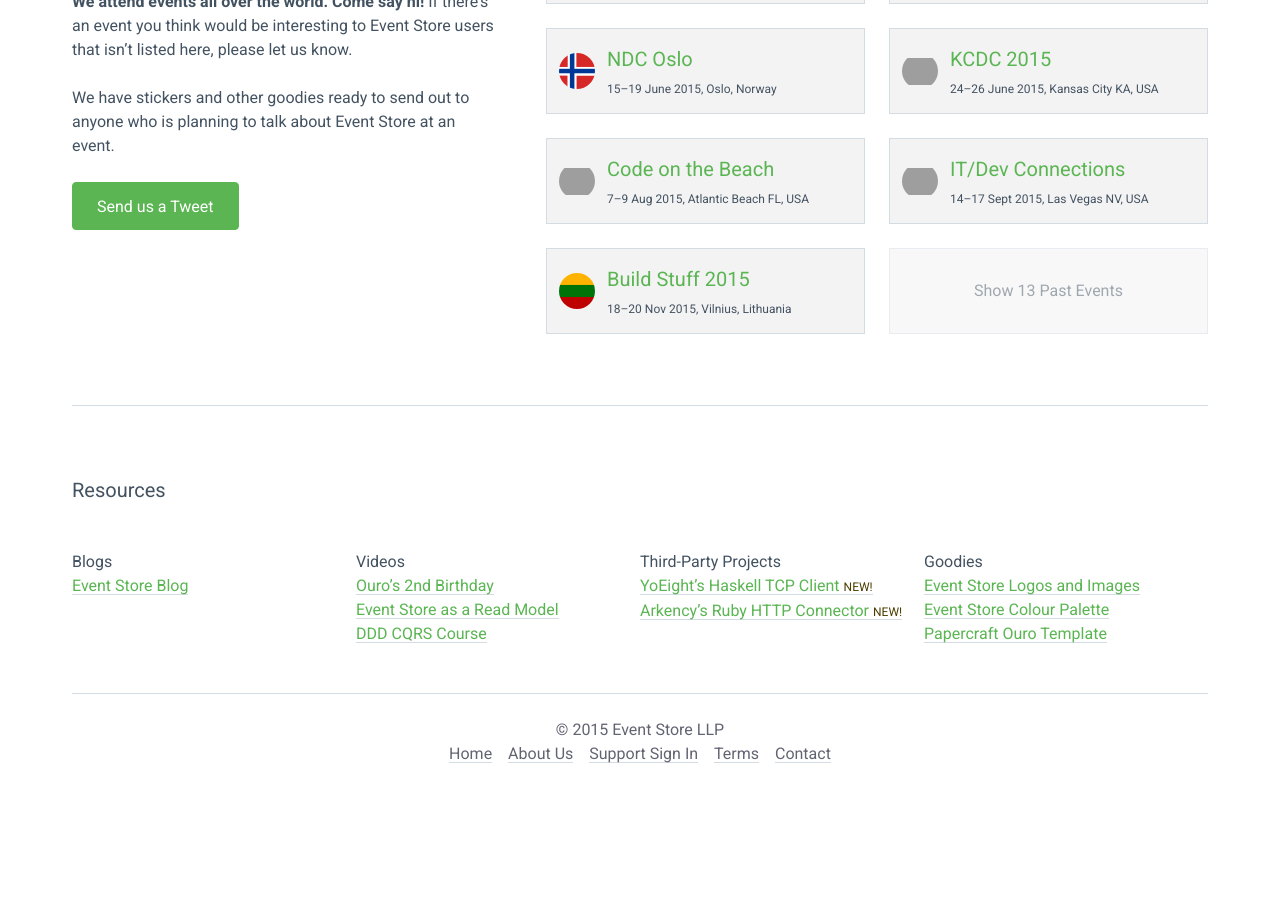
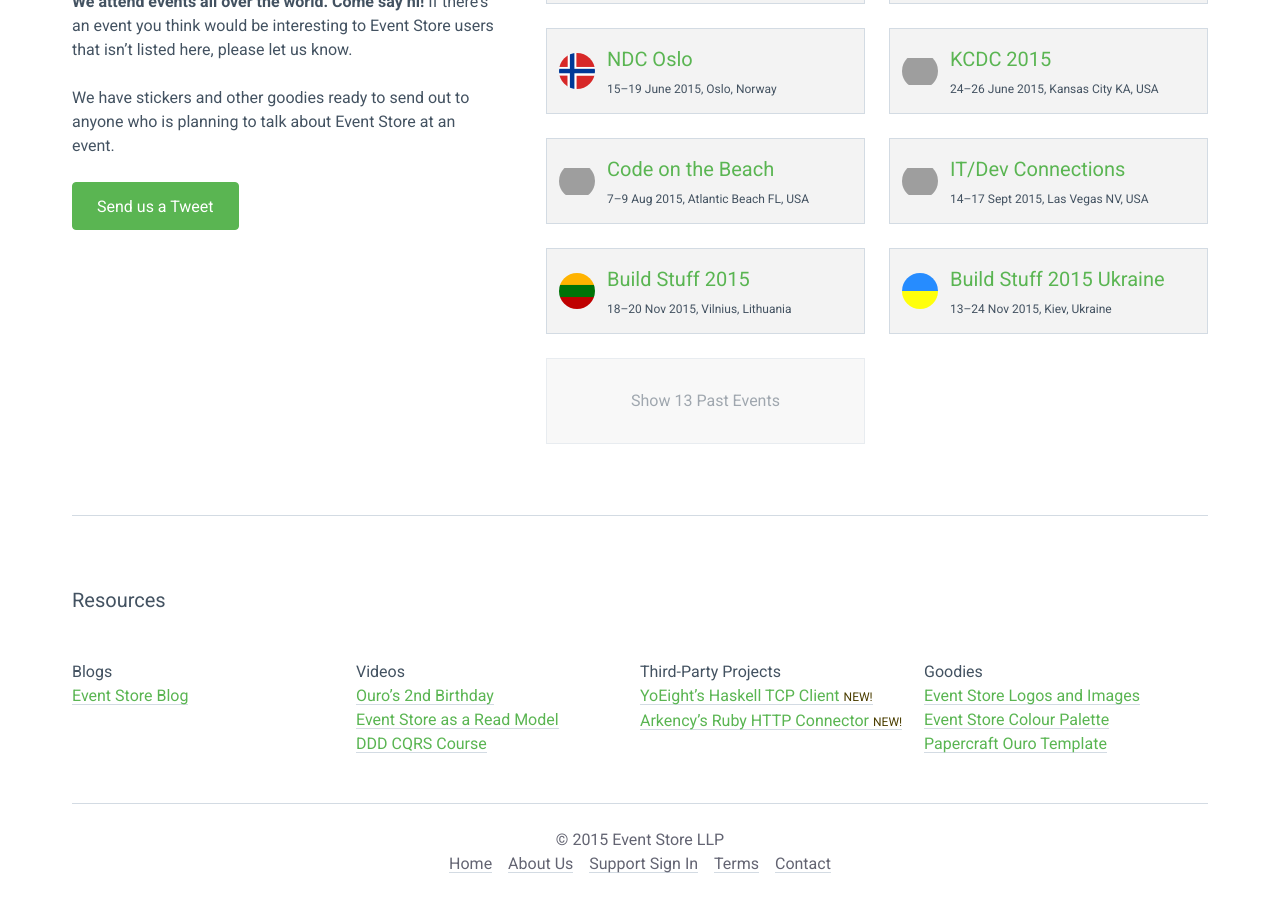
Before and after one commit to sandboxorg/geteventstore.com, a Jekyll site: the page built from community/index.html, in a window 1280 px wide and 900 px high, scrolled down 1017 px. Built offline with Jekyll 4.4.1, drawn with Linux system fonts in a browser that asks for light colours; nearby versions of some CDN libraries; Markdown is read by kramdown in place of the engine named in the settings; before the commit the page ends 1807 px from its top, so only the background shows below that; grey boxes are pictures that could not be loaded.

Commit message:
Added BS2015UA

```diff
--- a/_data/events.json
+++ b/_data/events.json
@@ -41,6 +41,12 @@
             "url": "http://buildstuff.lt",
             "info": "18–20 Nov 2015, Vilnius, Lithuania",
             "countrycode": "lt"
+        },
+        {
+            "name": "Build Stuff 2015 Ukraine",
+            "url": "http://buildstuff.com.ua",
+            "info": "13–24 Nov 2015, Kiev, Ukraine",
+            "countrycode": "ua"
         }
     ],
     "pastevents":[
```
